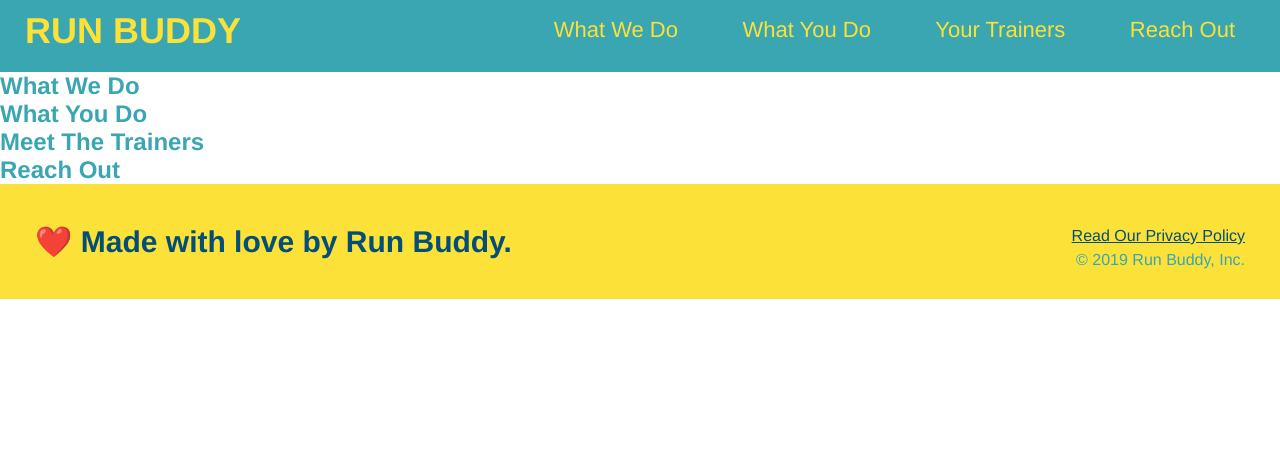
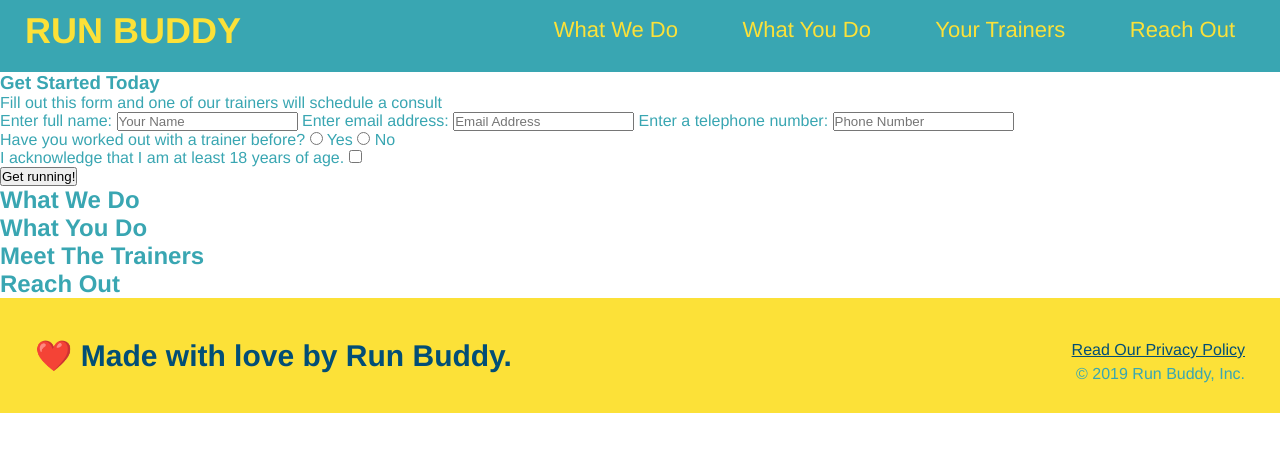
Before and after one commit to aura-parish/run-buddy, a plain HTML site: page index.html in a window 1280 px wide. Drawn offline with Linux system fonts and the light colour scheme.

Commit message:
hero section structure

```diff
--- a/index.html
+++ b/index.html
@@ -35,6 +35,37 @@
 
         <!-- hero/jumbotron -->
         <section>
+                <div>
+                    <h3>Get Started Today</h3>
+                    <p> Fill out this form and one of our trainers will schedule a consult</p>
+                <!-- Add form element -->
+                <form>
+                    <label for="name">Enter full name:</label>
+                    <input type="text" placeholder="Your Name" name="name" id="name" />
+                    <label for="email">Enter email address:</label>
+                    <input type="email" placeholder="Email Address" name="email" id="email" />
+                    <label for="phone">Enter a telephone number:</label>
+                    <input type="tel" placeholder="Phone Number" name="phone" id="phone"/>
+                    <p>
+                        Have you worked out with a trainer before?
+                        <input type="radio" name="trainer-confirm" id="trainer-yes" />
+                        <label for="trainer-yes">Yes</label>
+                        <input type="radio" name="trainer-confirm" id="trainer-no" />
+                        <label for="trainer-no">No</label>
+                    </p>
+                    <p>
+                        <label for="checkbox" >
+                        I acknowledge that I am at least 18 years of age.
+                        </label>
+                        <input type="checkbox" name="age-confirm" id="checkbox" />
+                    </p>
+                    <button type="submit">
+                        Get running!
+                    </button>
+                </form>
+                </div>
+              </section>
+              <!-- end hero/jumbotron -->
         </section>
 
         <!-- "what we do" section-->
```
